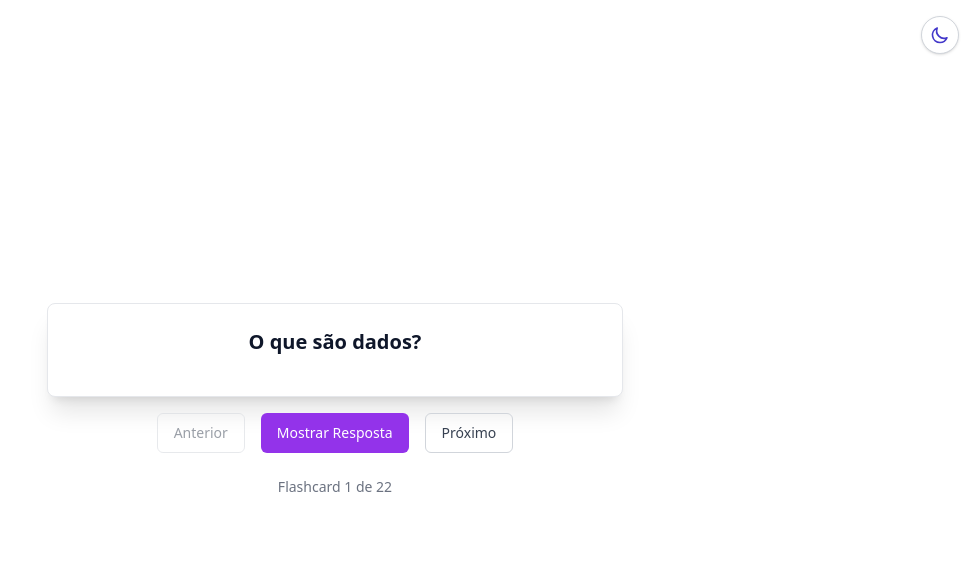
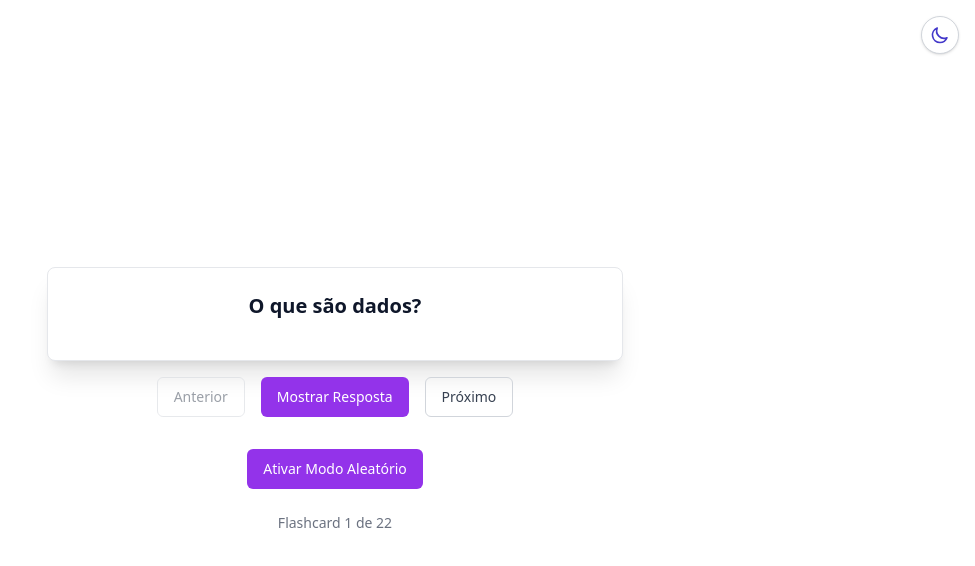
Before and after one commit to JonathanSM-dev/flashcards, a React (Create React App) app: page / in a window 1280 px wide. Shown: the top 566 px of the page, without its empty margins (305-1280 px from the left). Built offline with nearby package versions, Linux system fonts and the light colour scheme.

Commit message:
Atualização modo aleatório

```diff
--- a/src/FlashcardsApp.jsx
+++ b/src/FlashcardsApp.jsx
@@ -31,15 +31,36 @@ const flashcards = [
 export default function FlashcardsApp() {
   const [index, setIndex] = useState(0);
   const [showAnswer, setShowAnswer] = useState(false);
+  const [isRandomMode, setIsRandomMode] = useState(false);
+  const [shuffledFlashcards, setShuffledFlashcards] = useState([...flashcards]);
+
+  // Função para embaralhar as questões
+  const shuffleFlashcards = () => {
+    const shuffled = [...flashcards].sort(() => Math.random() - 0.5);
+    setShuffledFlashcards(shuffled);
+    setIndex(0); // Reinicia o índice
+  };
+
+  // Alternar entre modo normal e aleatório
+  const toggleRandomMode = () => {
+    if (!isRandomMode) {
+      shuffleFlashcards();
+    } else {
+      setShuffledFlashcards([...flashcards]); // Volta ao modo normal
+      setIndex(0); // Reinicia o índice
+    }
+    setIsRandomMode(!isRandomMode);
+    setShowAnswer(false); // Oculta a resposta ao alternar
+  };
 
   const next = () => {
     setShowAnswer(false);
-    setIndex((prev) => (prev + 1) % flashcards.length);
+    setIndex((prev) => (prev + 1) % shuffledFlashcards.length);
   };
 
   const prev = () => {
     setShowAnswer(false);
-    setIndex((prev) => (prev - 1 + flashcards.length) % flashcards.length);
+    setIndex((prev) => (prev - 1 + shuffledFlashcards.length) % shuffledFlashcards.length);
   };
 
   return (
@@ -50,10 +71,10 @@ export default function FlashcardsApp() {
 
       <Card className="w-full max-w-xl text-center shadow-xl">
         <CardContent className="p-6">
-          <h2 className="text-xl font-semibold mb-4">{flashcards[index].question}</h2>
+          <h2 className="text-xl font-semibold mb-4">{shuffledFlashcards[index].question}</h2>
           {showAnswer && (
             <p className="text-base p-4 rounded-md bg-gray-50 text-gray-700 dark:bg-dark-surface dark:text-dark-text-secondary">
-              {flashcards[index].answer}
+              {shuffledFlashcards[index].answer}
             </p>
           )}
         </CardContent>
@@ -61,18 +82,24 @@ export default function FlashcardsApp() {
 
       <div className="flex gap-4">
         <Button variant="outline" onClick={prev} disabled={index === 0}>
-            Anterior
+          Anterior
         </Button>
         <Button onClick={() => setShowAnswer(!showAnswer)}>
-            {showAnswer ? "Ocultar Resposta" : "Mostrar Resposta"}
+          {showAnswer ? "Ocultar Resposta" : "Mostrar Resposta"}
         </Button>
-        <Button variant="outline" onClick={next} disabled={index === flashcards.length - 1}>
-            Próximo
+        <Button variant="outline" onClick={next} disabled={index === shuffledFlashcards.length - 1}>
+          Próximo
+        </Button>
+      </div>
+
+      <div className="mt-4">
+        <Button variant="default" onClick={toggleRandomMode}>
+          {isRandomMode ? "Desativar Modo Aleatório" : "Ativar Modo Aleatório"}
         </Button>
       </div>
 
       <p className="text-sm text-gray-500 dark:text-dark-text-muted mt-2">
-        Flashcard {index + 1} de {flashcards.length}
+        Flashcard {index + 1} de {shuffledFlashcards.length}
       </p>
     </div>
   );
```
Also changed, not shown: 11 other files (tests, documents, lock files or other folders).
